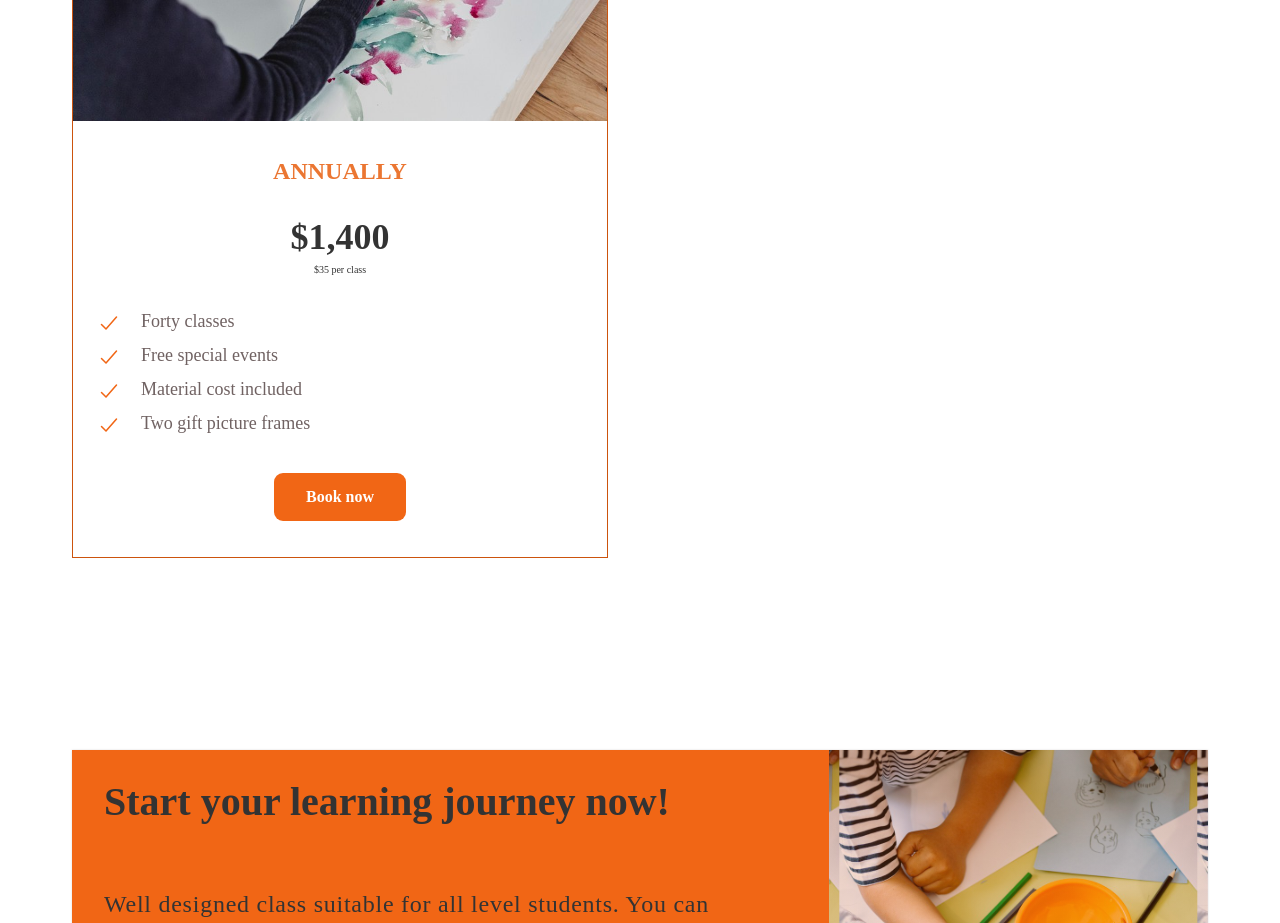
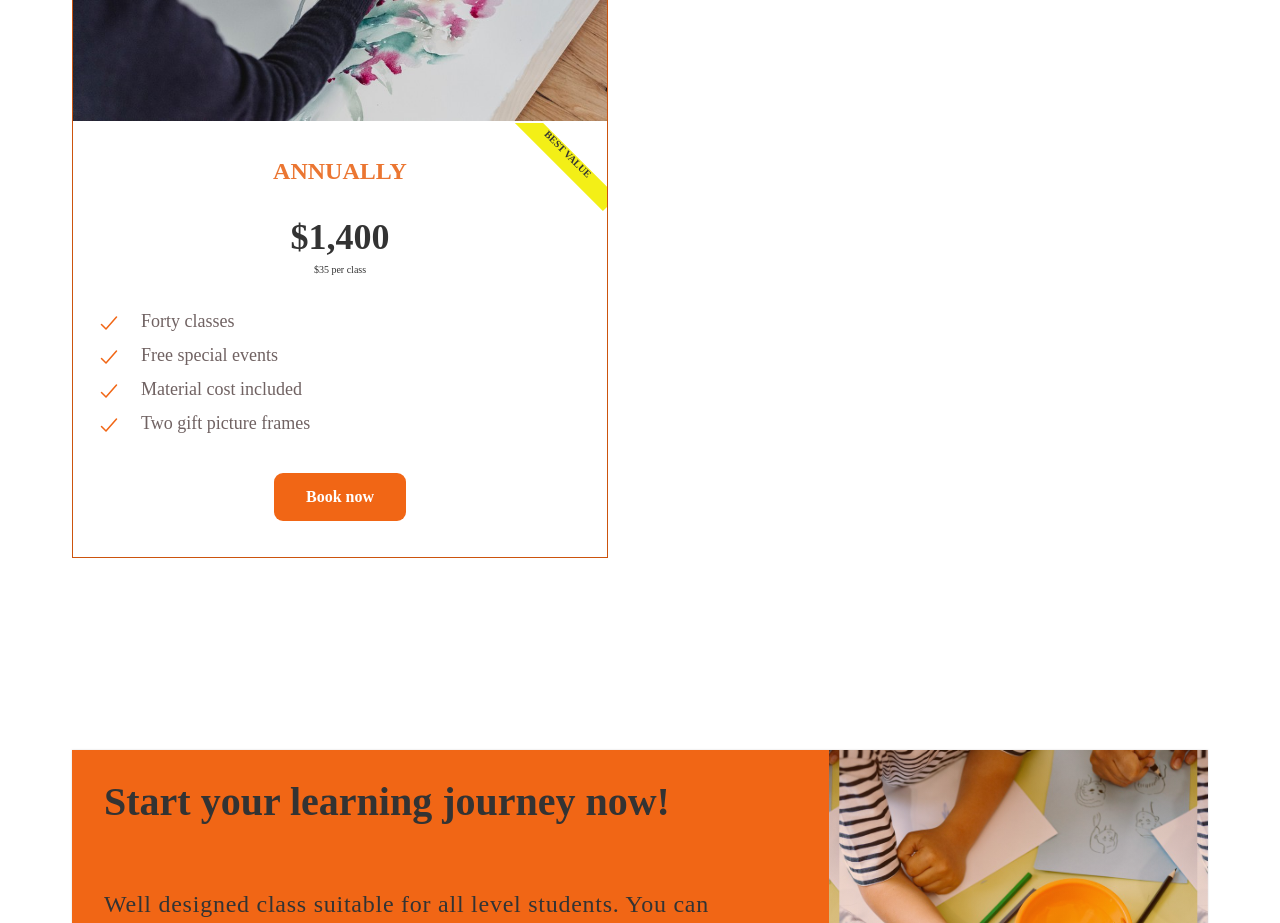
Before and after one commit to JennyZ-hub/PJ-Studio, a plain HTML site: page content/index.html in a window 1280 px wide. Shown: the part 4760-5683 px from the top of the page. Drawn offline with nearby package versions, Linux system fonts and the light colour scheme.

Commit message:
update price best position

```diff
--- a/content/css/style.css
+++ b/content/css/style.css
@@ -407,6 +407,11 @@ body {
   padding: 3.6rem 2.4rem;
 }
 
+.price--3 {
+  position: relative;
+  overflow: hidden;
+}
+
 .class-card {
   border: 1px solid #cc530d;
   translate: all 0.3s;
@@ -440,6 +445,20 @@ body {
 
 .price-button {
   text-align: center;
+}
+
+.price--3::after {
+  content: 'BEST VALUE';
+  background: #f3ef17;
+  color: #333;
+  font-weight: 700;
+  text-align: center;
+  position: absolute;
+  top: 25px;
+  right: -22px;
+  transform: rotate(45deg);
+  height: 2rem;
+  width: 13rem;
 }
 
 /*Form*/
@@ -587,3 +606,6 @@ body {
 .icon-mobile-nav[name='close-outline'] {
   display: none;
 }
+
+.price--3 {
+}
--- a/content/index.html
+++ b/content/index.html
@@ -240,9 +240,9 @@
               </div>
             </div>
            </div>
-           <div class="class-card">
+           <div class="class-card ">
             <img src="img/price/price3.JPG" alt="someone painting flowers" class="img-price" />
-            <div class="price-detail">
+            <div class="price-detail price--3">
                <p class="class-type">annually</p>
                <p class="class-price">$1,400</p>
                <p class="one-class">$35 per class</p>
```
